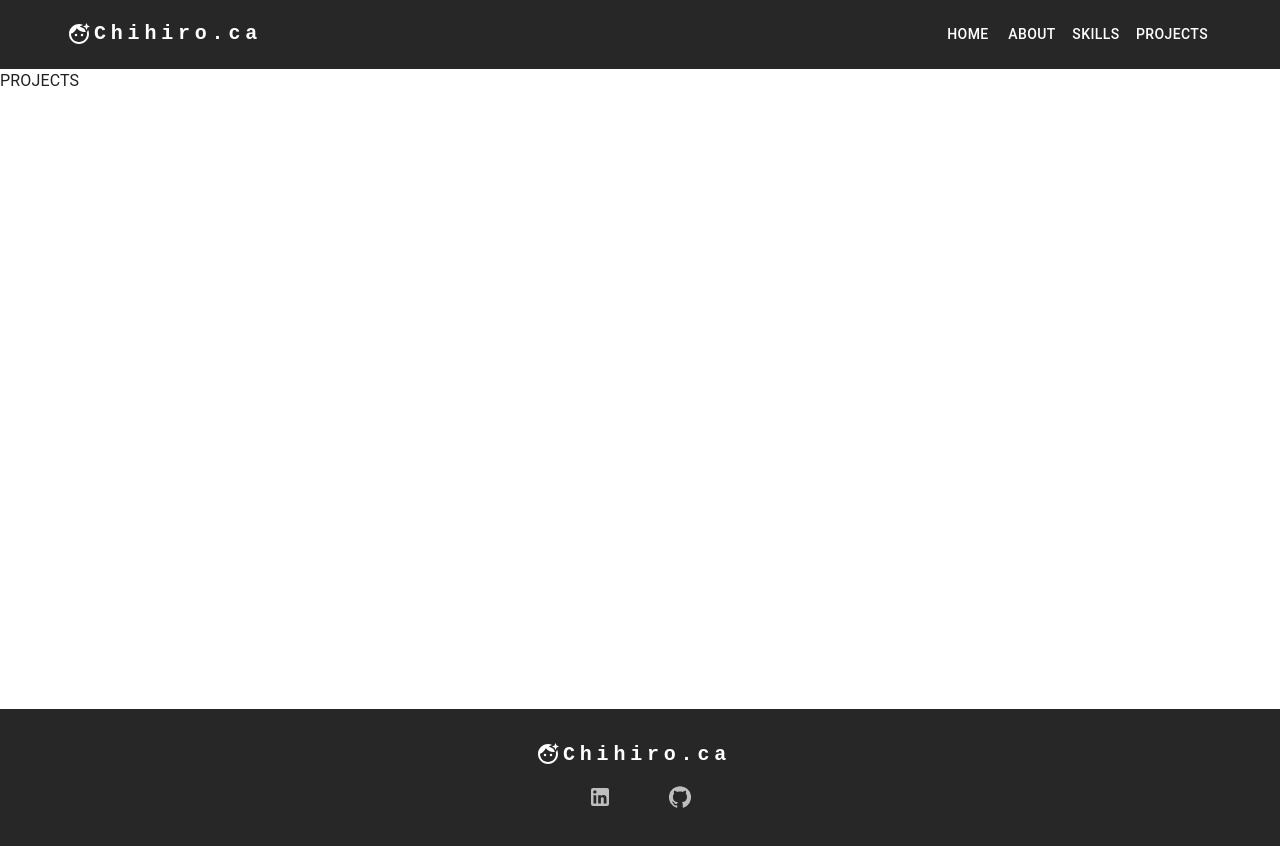
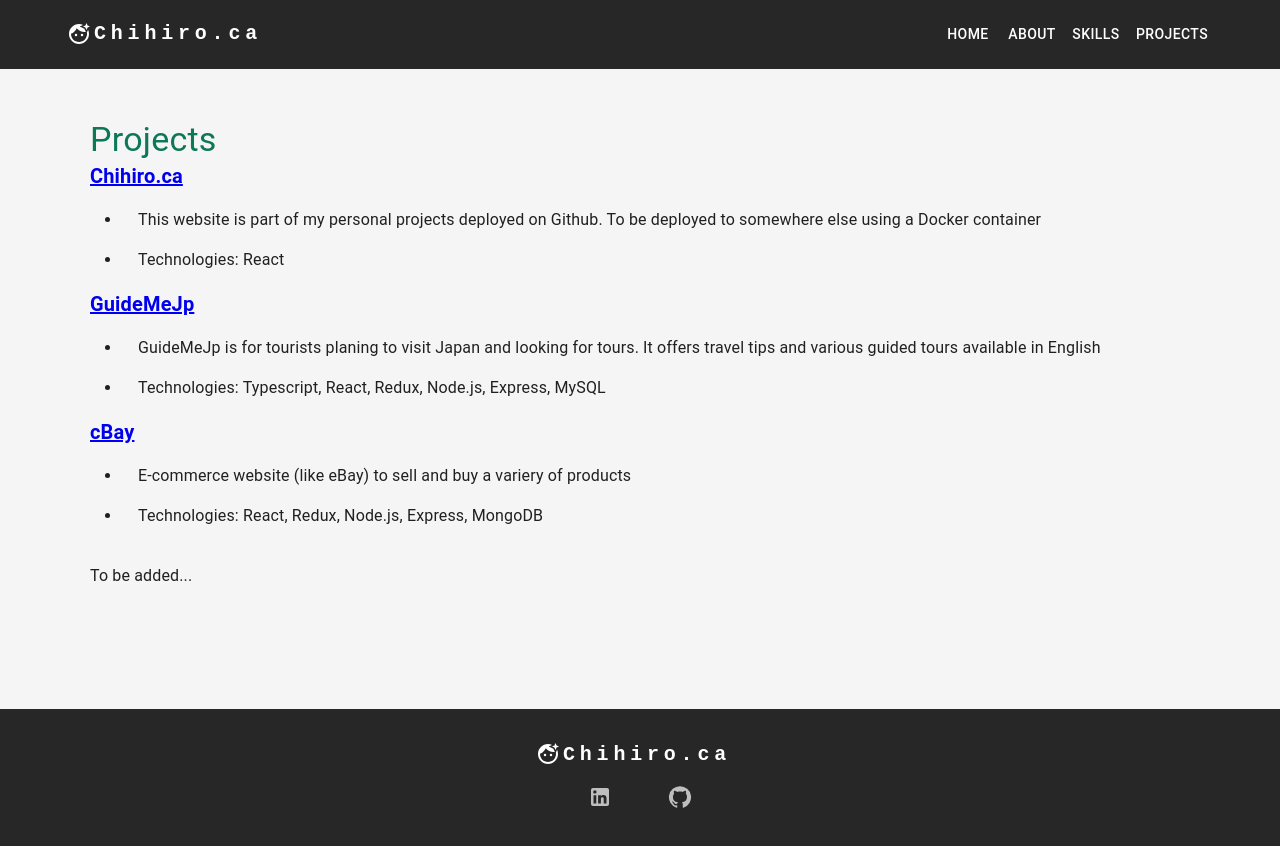
Before and after one commit to Chihiro88G/aboutme-docker, a React (Create React App) app: page /#/ in a window 1280 px wide. Both pictures are taken after a click on the button "PROJECTS". Shown: the top 846 px of the page. Built offline with nearby package versions, Linux system fonts and the light colour scheme; the HTML template or start-up script is replaced by a standard one.

Commit message:
added project page

```diff
--- a/src/pages/Projects.js
+++ b/src/pages/Projects.js
@@ -1,8 +1,76 @@
-import { Box } from "@mui/material";
+import { Box, Typography, useMediaQuery } from "@mui/material";
+import List from '@mui/material/List';
+import ListItem from '@mui/material/ListItem';
+import { Link } from "react-router-dom";
 
 export default function Projects() {
+  const isDesktop = useMediaQuery('(min-width: 960px)');
 
   return (
-    <Box>PROJECTS</Box>
+    <Box
+      sx={{
+        backgroundColor: 'whitesmoke',
+        backgroundRepeat: 'no-repeat',
+        backgroundSize: 'cover'
+      }}
+    >
+      <Box
+        sx={{
+          display: 'block',
+          height: '80vh',
+          margin: '0 auto',
+          padding: isDesktop ? '50px' : '40px',
+        }}
+        maxWidth="lg"
+      >
+        <Typography
+          variant={isDesktop ? 'h4' : 'h6'}
+          color='#0d7858'
+        >
+          Projects
+        </Typography>
+
+        <Typography fontWeight='bold' variant="h6">
+          <Link to='https://github.com/Chihiro88G/aboutme' target="_blank" >Chihiro.ca</Link>
+        </Typography>
+        <List sx={{ listStyleType: 'disc', pl: 4 }}>
+          <ListItem sx={{ display: 'list-item' }}>
+            This website is part of my personal projects deployed on Github. To be deployed to somewhere else using a Docker container
+          </ListItem>
+          <ListItem sx={{ display: 'list-item' }}>
+            Technologies: React
+          </ListItem>
+        </List>
+
+        <Typography fontWeight='bold' variant="h6">
+          <Link to='https://github.com/Chihiro88G/jp-guides' target="_blank" >GuideMeJp</Link>
+        </Typography>
+        <List sx={{ listStyleType: 'disc', pl: 4 }}>
+          <ListItem sx={{ display: 'list-item' }}>
+            GuideMeJp is for tourists planing to visit Japan and looking for tours. It offers travel tips and various guided tours available in English
+          </ListItem>
+          <ListItem sx={{ display: 'list-item' }}>
+            Technologies: Typescript, React, Redux, Node.js, Express, MySQL
+          </ListItem>
+        </List>
+
+        <Typography fontWeight='bold' variant="h6">
+          <Link to='https://github.com/Chihiro88G/MERN-Cbae' target="_blank" >cBay</Link>
+        </Typography>
+        <List sx={{ listStyleType: 'disc', pl: 4 }}>
+          <ListItem sx={{ display: 'list-item' }}>
+            E-commerce website (like eBay) to sell and buy a variery of products
+          </ListItem>
+          <ListItem sx={{ display: 'list-item' }}>
+            Technologies: React, Redux, Node.js, Express, MongoDB
+          </ListItem>
+        </List>
+
+        <Typography sx={{ marginTop: '20px' }}>
+          To be added...
+        </Typography>
+
+      </Box>
+    </Box>
   )
 }
```
